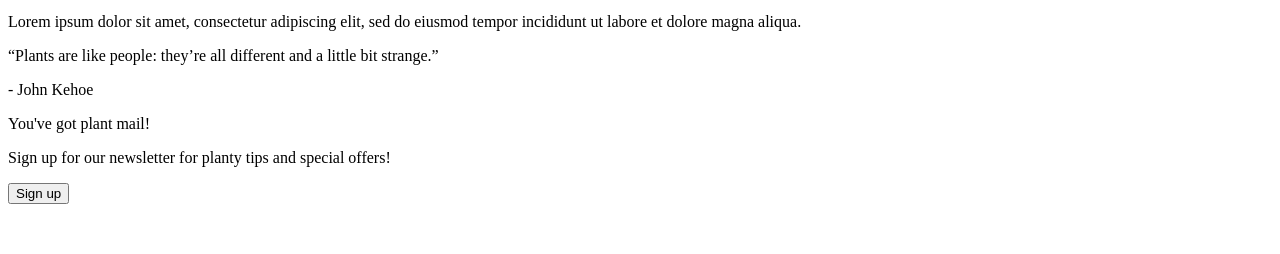
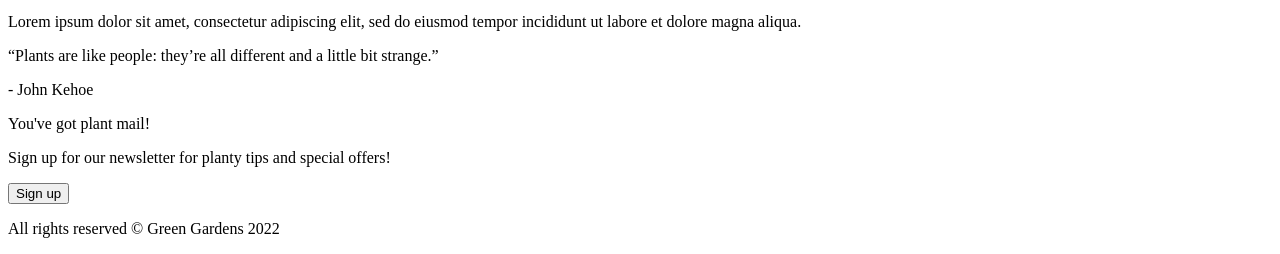
Before and after one commit to lauravaltmane/odin-plant-shop, a plain HTML site: page index.html in a window 1280 px wide. Shown: the part 7619-7873 px from the top of the page. Before the commit the page ends 7831 px from the top, so only its background shows below. Drawn offline with Linux system fonts and the light colour scheme.

Commit message:
Add footer

```diff
--- a/index.html
+++ b/index.html
@@ -69,7 +69,7 @@
             </div>
         </div>
 
-        <div class ="newsletter-signup-wrapper">
+        <div class="newsletter-signup-wrapper">
             <div class="newsletter-signup">
                 <p>You've got plant mail!</p>
                 <p>Sign up for our newsletter for planty tips and special offers!</p>
@@ -77,6 +77,10 @@
             </div>
         </div>
 
+        <div class="footer">
+            <p>All rights reserved © Green Gardens 2022</p>
+        </div>
+
     </div>
 
 </body>
```
